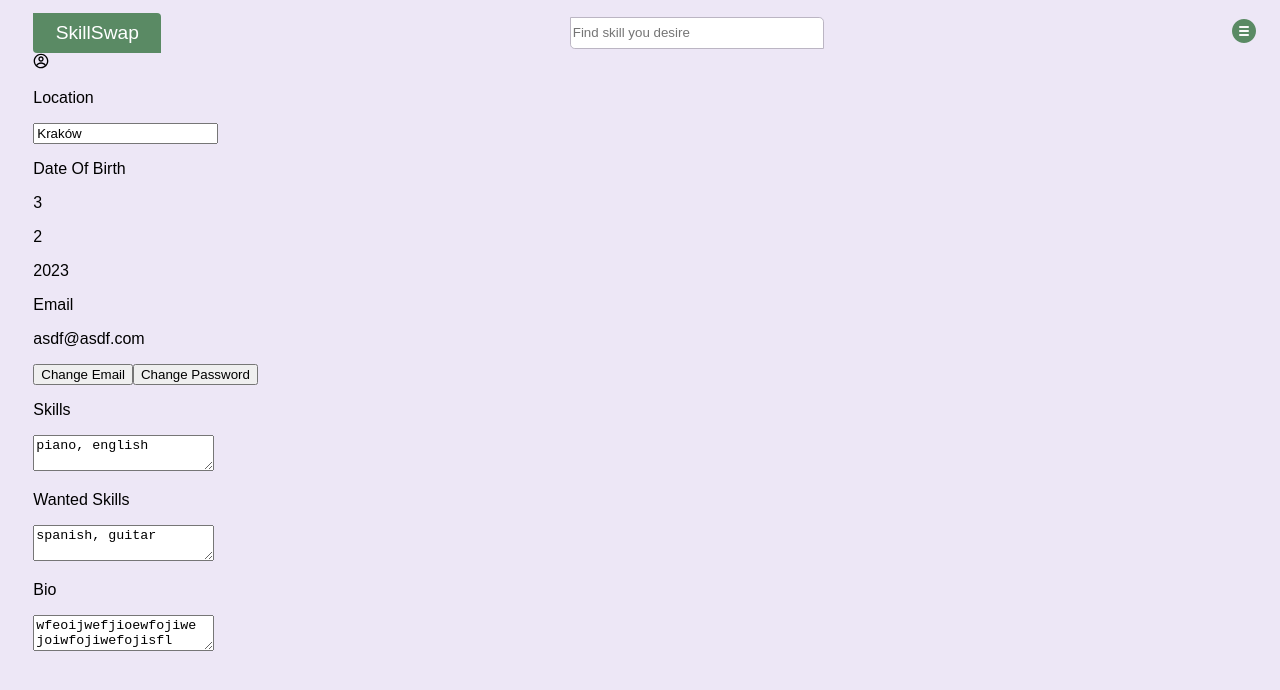
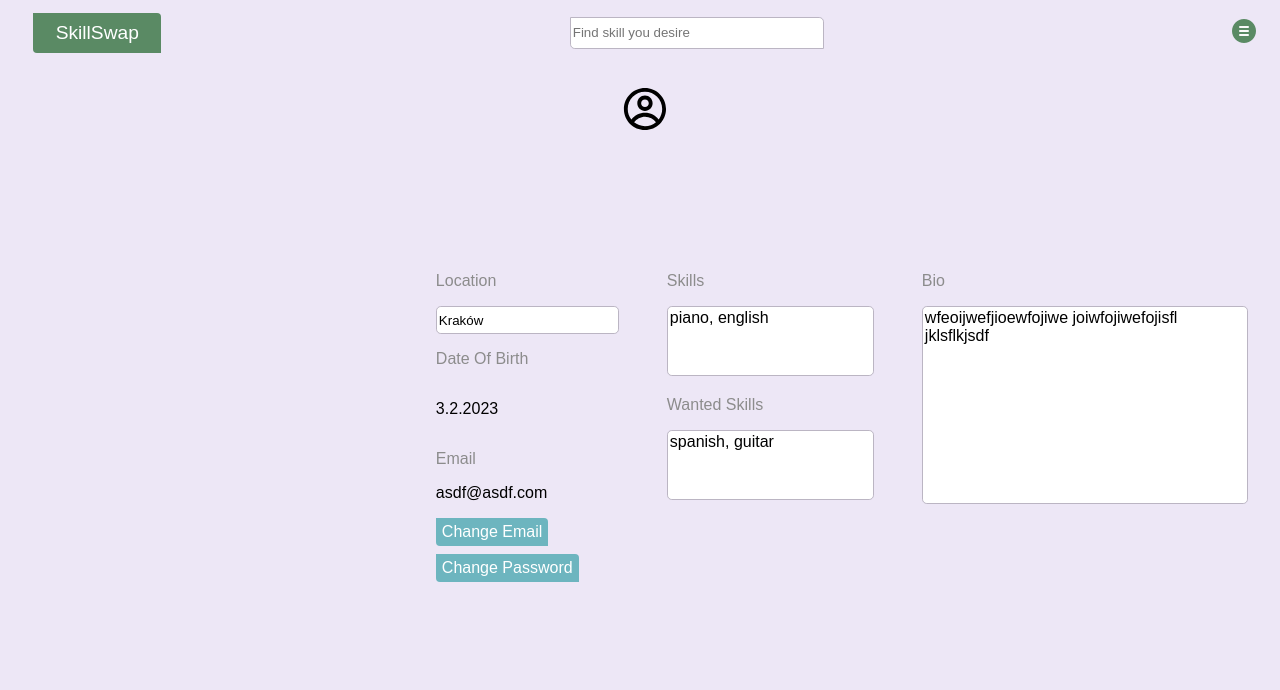
Before and after one commit to Kaponn/skill-swap, a React (Create React App) app in the folder skill-swap-front/: page / in a window 1280 px wide. Shown: the top 690 px of the page. Built offline with nearby package versions, Linux system fonts and the light colour scheme.

Commit message:
create styles for ProfilePage component

```diff
--- a/skill-swap-front/src/features/profile-page/ProfilePage.tsx
+++ b/skill-swap-front/src/features/profile-page/ProfilePage.tsx
@@ -1,6 +1,7 @@
-import { useState } from "react"
+import { useState } from "react";
 import { CgProfile } from "react-icons/cg";
-import { Menu } from "../menu/Menu"
+import { Menu } from "../menu/Menu";
+import "./styles/ProfilePage.css";
 
 interface UserDetails {
   cityName: string,
@@ -21,43 +22,45 @@ export const ProfilePage = (user: UserDetails) => {
   return (
     <div className="global-container">
       <Menu />
+        <div className="profile-icon-container">
+          <CgProfile className="profile-icon" />
+        </div>
       <div className="profile-container">
-        <CgProfile className="profile-icon name" />
-        <div className="profile-left-side">
+        <div className="content-container">
           <div className="detail-container">
             <p className="profile-paragraph">Location</p>
-            <input className="profile-input" value={cityName} onChange={(e) => setCityName(e.target.value)} />
+            <input className="profile-input city" value={cityName} onChange={(e) => setCityName(e.target.value)} />
           </div>
           <div className="detail-container">
             <p className="profile-paragraph">Date Of Birth</p>
             <div className="date-of-birth-container">
-              <p>{user.dateOfBirth.getDay()}</p>
-              <p>{user.dateOfBirth.getMonth()}</p>
+              <p>{user.dateOfBirth.getDay()}.</p>
+              <p>{user.dateOfBirth.getMonth()}.</p>
               <p>{user.dateOfBirth.getFullYear()}</p>
             </div>
           </div>
           <div className="detail-container">
             <p className="profile-paragraph">Email</p>
-            <p className="profile-paragraph">{user.email}</p>
+            <p className="email-paragraph">{user.email}</p>
           </div>
-          <div className="profile-buttons">
+          <div className="profile-buttons-container">
             <button className="profile-button">Change Email</button>
             <button className="profile-button">Change Password</button>
           </div>
         </div>
-        <div className="profile-right-side">
+        <div className="content-container">
           <div className="detail-container">
             <p className="profile-paragraph">Skills</p>
-            <textarea className="skills input" value={skills} onChange={(e) => setSkills(e.target.value)} />
+            <textarea className="profile-input box" value={skills} onChange={(e) => setSkills(e.target.value)} />
           </div>
           <div className="detail-container">
             <p className="profile-paragraph">Wanted Skills</p>
-            <textarea className="skills input" value={wantedSkills} onChange={(e) => setWantedSkills(e.target.value)} />
+            <textarea className="profile-input box" value={wantedSkills} onChange={(e) => setWantedSkills(e.target.value)} />
           </div>
         </div>
-        <div className="bio-container">
-          <p className="detail-container">Bio</p>
-          <textarea className="bio input" value={bio} onChange={(e) => setBio(e.target.value)}/>
+        <div className="content-container">
+          <p className="profile-paragraph">Bio</p>
+          <textarea className="profile-input box bio" value={bio} onChange={(e) => setBio(e.target.value)}/>
         </div>
       </div>
     </div>
--- /dev/null
+++ b/skill-swap-front/src/features/profile-page/styles/ProfilePage.css
@@ -0,0 +1,67 @@
+.profile-container {
+  margin: auto;
+  margin-top: 10%;
+  width: 35%;
+  display: flex;
+}
+
+.profile-icon {
+  margin-right: 1rem;
+  margin-top: 2rem;
+  font-size: 3rem;
+}
+
+.profile-icon-container {
+  margin: auto;
+  width: 5%;
+  display: flex;
+}
+
+.profile-paragraph {
+  color: var(--text-2)
+}
+
+.profile-input {
+  border: 1px solid var(--border);
+  outline: none;
+  border-radius: 0.3rem;
+}
+
+.city {
+  height: 1.5rem;
+}
+
+.box {
+  resize: none;
+  font-size: medium;
+  font-family: Arial, Helvetica, sans-serif;
+  height: 4rem;
+}
+
+.bio {
+  height: 12rem;
+  width: 20rem;
+}
+
+.content-container {
+  padding-right: 3rem;
+}
+
+.date-of-birth-container {
+  margin: auto;
+  display: flex;
+}
+
+.profile-button {
+    border: none;
+    background-color: var(--primary-2);
+    color: white;
+    font-size: medium;
+    border-radius: 0 0.25rem;
+    height: 1.75rem;
+    margin-bottom: 0.5rem;
+}
+
+.profile-button:hover {
+  cursor: pointer;
+}
```
